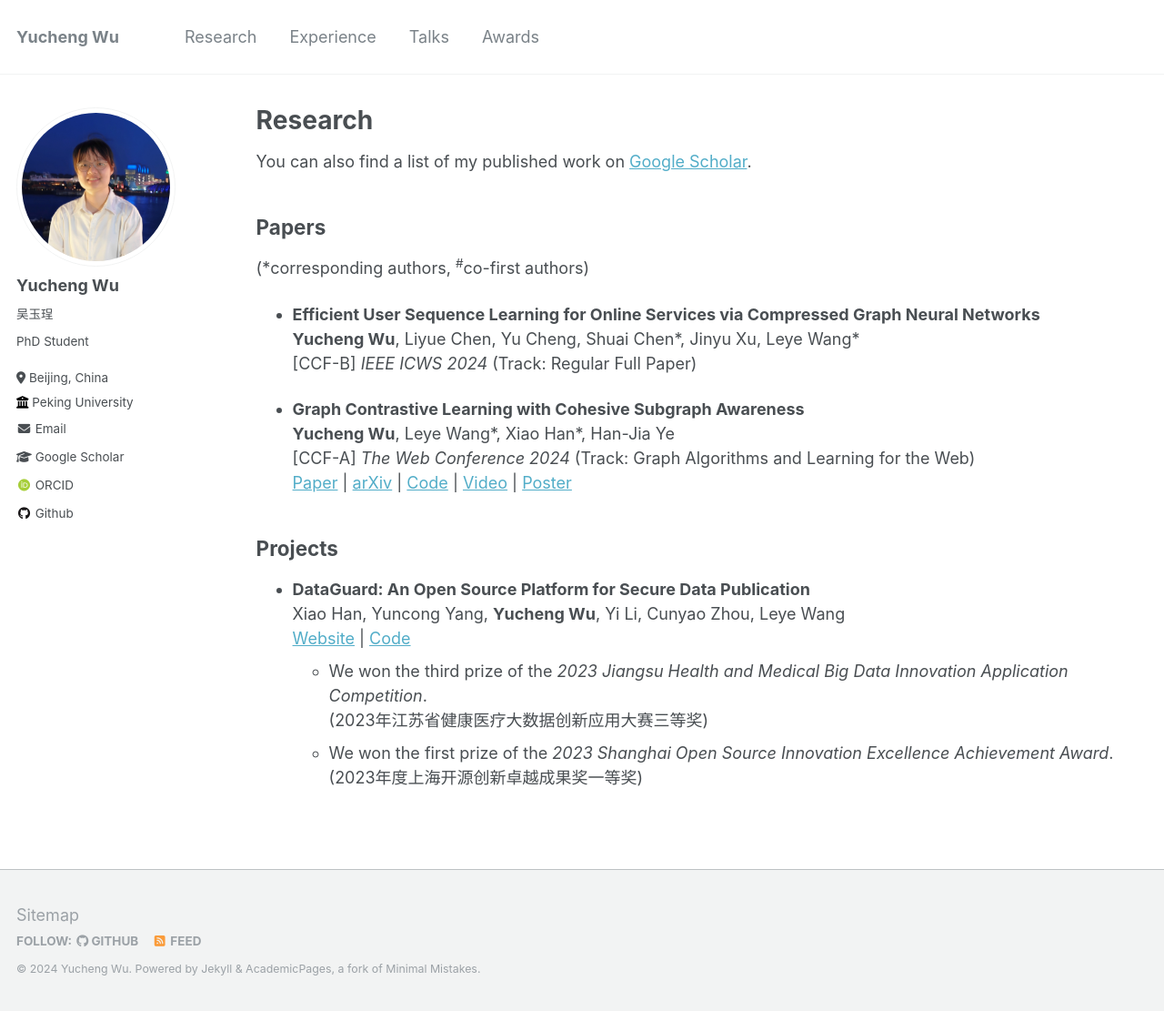
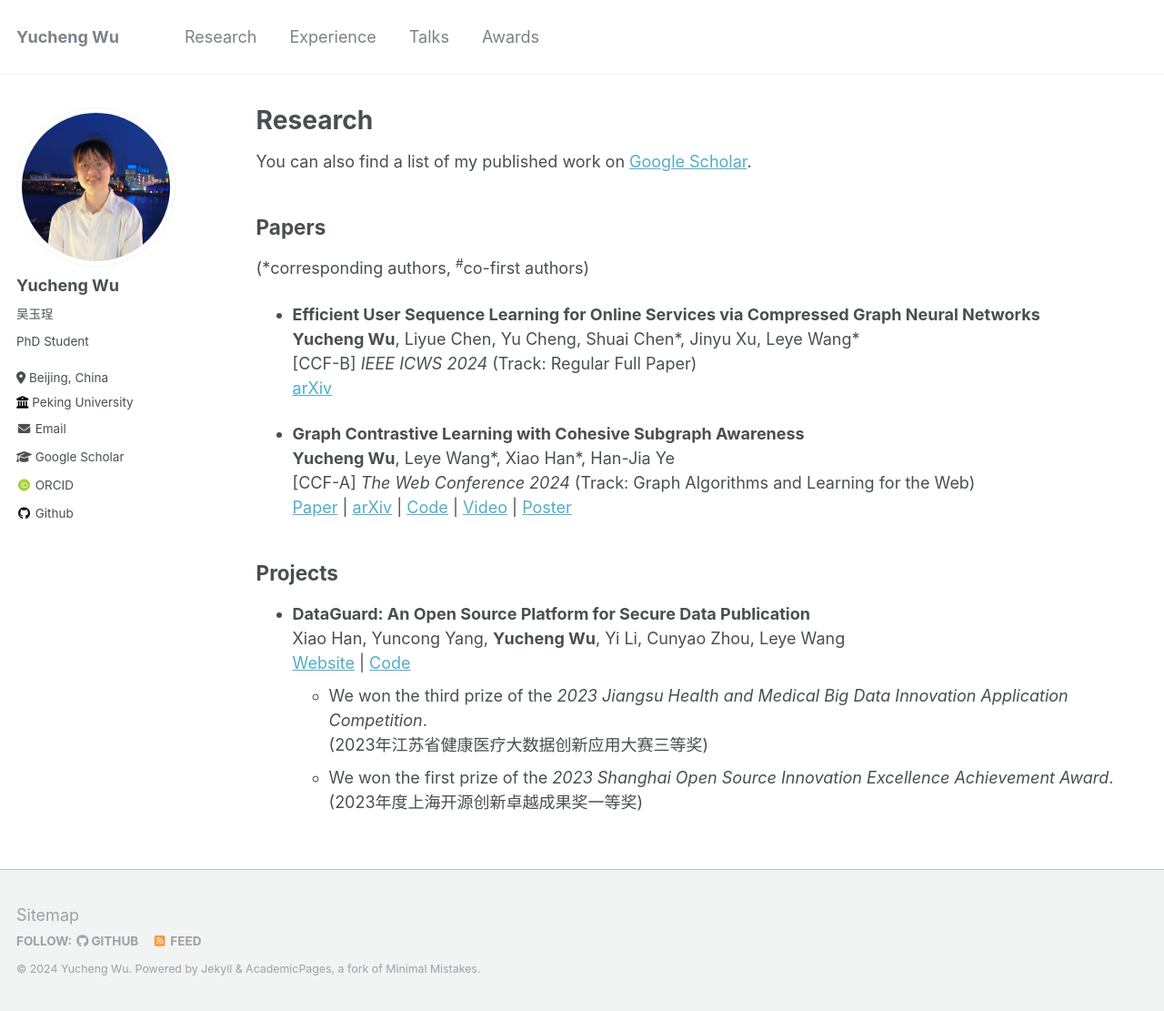
Before and after one commit to wuyucheng2002/wuyucheng2002.github.io, a Jekyll site: the page built from _pages/research.md, in a window 1280 px wide and 1111 px high. Shown: the whole window at 91% size. Built offline with Jekyll 4.4.1, drawn with Linux system fonts in a browser that asks for light colours; some web fonts are replaced.

Commit message:
Update research.md

```diff
--- a/_pages/research.md
+++ b/_pages/research.md
@@ -14,6 +14,7 @@ You can also find a list of my published work on <a href="https://scholar.google
 * **Efficient User Sequence Learning for Online Services via Compressed Graph Neural Networks** <br/>
   <b>Yucheng Wu</b>, Liyue Chen, Yu Cheng, Shuai Chen\*, Jinyu Xu, Leye Wang\* <br/>
   [CCF-B] *IEEE ICWS 2024* (Track: Regular Full Paper) <br/>
+  <a href="https://arxiv.org/abs/2406.02979" target="_blank">arXiv</a>
 
 * **Graph Contrastive Learning with Cohesive Subgraph Awareness** <br/>
   <b>Yucheng Wu</b>, Leye Wang\*, Xiao Han\*, Han-Jia Ye <br/>
```
